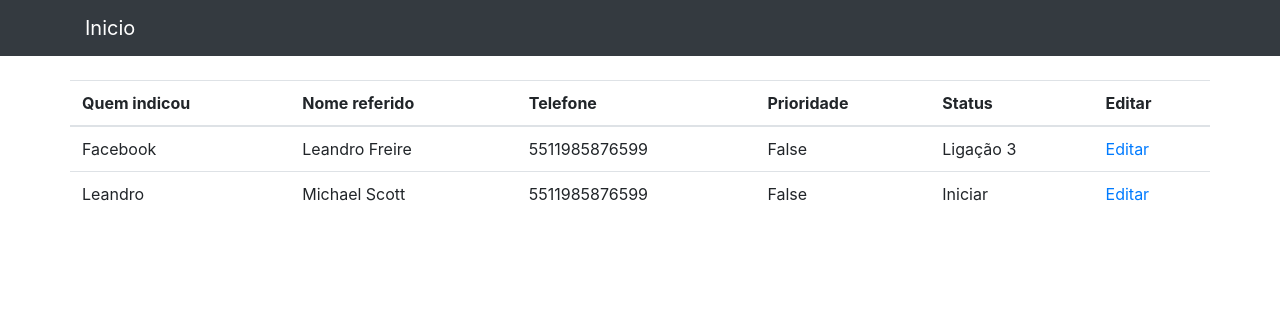
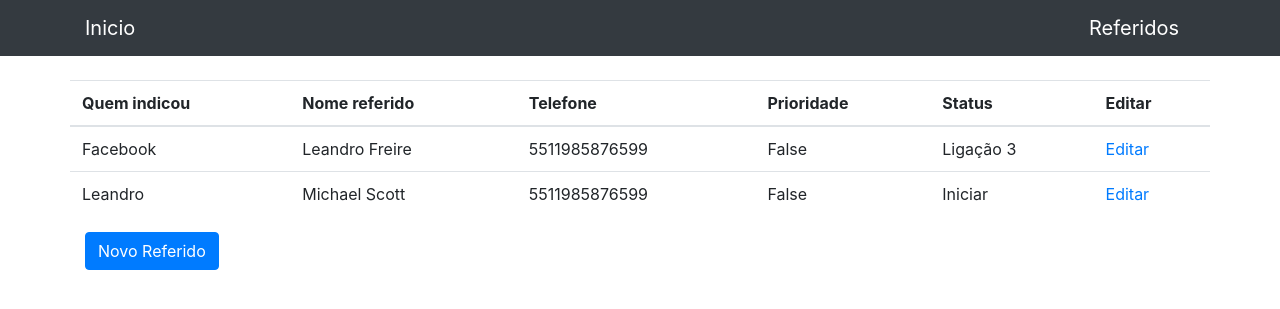
Before and after one commit to leandrofreire13/leadwsp, a Django app: page /referidos in a window 1280 px wide. Shown: the top 309 px of the page. Run offline with Django 3.2, Linux system fonts and the light colour scheme; data comes from the database, SQL or seed files in the repository; both versions use the stored data as it was after the commit; some libraries are stand-ins or nearby versions.

Commit message:
Melhorando o app

```diff
--- a/referidos/templates/referidos/base.html
+++ b/referidos/templates/referidos/base.html
@@ -14,6 +14,7 @@
         <nav class="navbar navbar-dark bg-dark">
           <div class="container">
               <a class="navbar-brand" href="/">Inicio</a>
+              <a class="navbar-brand" href="/referidos">Referidos</a>
               <!-- Somente eu como usuário posso ver os referidos -->
               {% if user.is_authenticated %}
               <a class="navbar-brand" href="/referidos">Referidos</a>
--- a/referidos/templates/referidos/lista_referidos.html
+++ b/referidos/templates/referidos/lista_referidos.html
@@ -28,5 +28,6 @@
             </tbody>
         </table>
     </div>
+    <a class="btn btn-primary" href="referidos/new" role="button">Novo Referido</a>
 
 {% endblock %}
```
Also changed, not shown: db.sqlite3.
